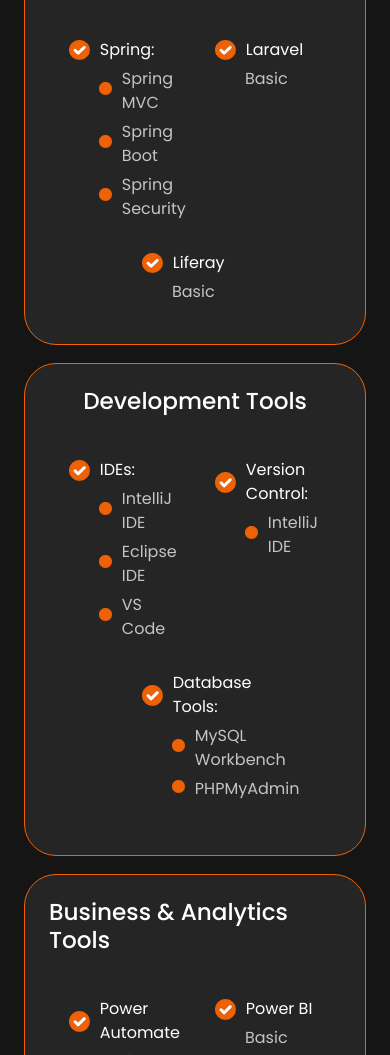
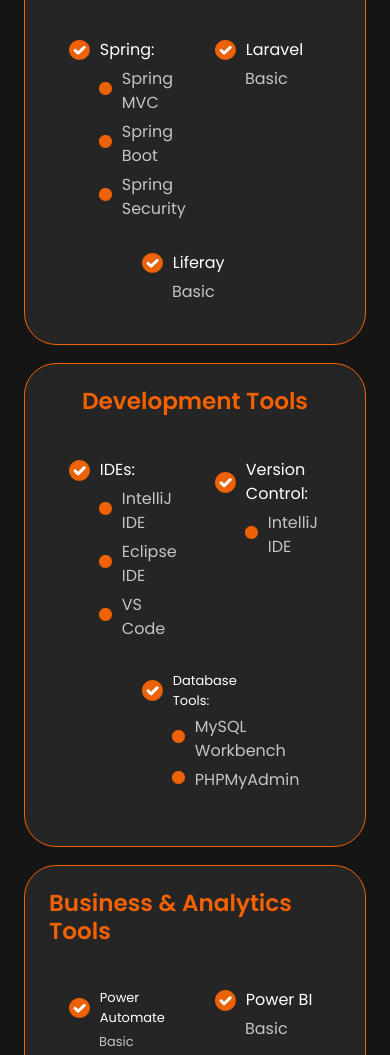
Before and after one commit to JeDo5410/J.E.O-Portfolio, a website: page index.html in a window 390 px wide. Shown: the part 3095-4150 px from the top of the page. Drawn offline with nearby package versions, Linux system fonts and the light colour scheme; files whose address does not match are found by name.

Commit message:
changed arrow to color orang, and updated skills section responsiveness

```diff
--- a/index.html
+++ b/index.html
@@ -130,7 +130,7 @@
                 </div>
             </div>
         </div>
-        <img src="./assets/arrow.png" alt="Arrow icon" class="icon arrow" onclick="location.href='./#education'">
+        <img src="./assets/arrow.png" alt="Arrow icon" class="icon arrow" onclick="location.href='./#skills'">
     </section>
     </div>
     <section id="skills" class="container">
@@ -260,7 +260,7 @@
                                     </div>
                                 </div>
                             </div>
-                            <div class="col skills-container">
+                            <div class="col skills-container database-tools">
                                 <img src="./assets/checkmark-orange.png" alt="orange checkmark" class="checkmark-orange">
                                 <span>Database Tools:</span>
                                 <div class="skills-specified-list">
@@ -281,7 +281,7 @@
                     <h3>Business & Analytics Tools</h3>
                     <div class="container">
                         <div class="row row-cols-2">
-                            <div class="col skills-container">
+                            <div class="col skills-container power-automate">
                                 <img src="./assets/checkmark-orange.png" alt="orange checkmark" class="checkmark-orange">
                                 <span>Power Automate</span>
                                 <p>Basic</p>
@@ -306,6 +306,7 @@
                 </div>
             </div>
         </div>
+        <img src="./assets/arrow.png" alt="Arrow icon" class="icon arrow" onclick="location.href='./#education'">
     </section>
     <section id="education">
         <p class="section__text__p1">Explore My</p>
--- a/style.css
+++ b/style.css
@@ -432,6 +432,11 @@
     align-items: center;
 }
 
+.technical-skills-container h3{
+    color: #f36100;
+    font-weight: 600;
+}
+
 .technical-skills-container .row-cols-2{
     display: flex;
     align-items: flex-start;
@@ -492,6 +497,11 @@
     margin-right: 10px;
 }
 
+#skills .arrow {
+    position: absolute;
+    right: 1rem;
+    bottom: 2.5rem;
+}
 
 @media (max-width: 991px) {
     .skills-section-container {
@@ -523,6 +533,14 @@
 
     .technical-skills-container-technologies h3 {
         font-size: larger;
+    }
+
+    .database-tools span{
+        font-size: small;
+    }
+
+    .power-automate {
+        font-size: small;
     }
 }
 
```
Also changed, not shown: assets/arrow.png, assets/arrow1.png (added).
